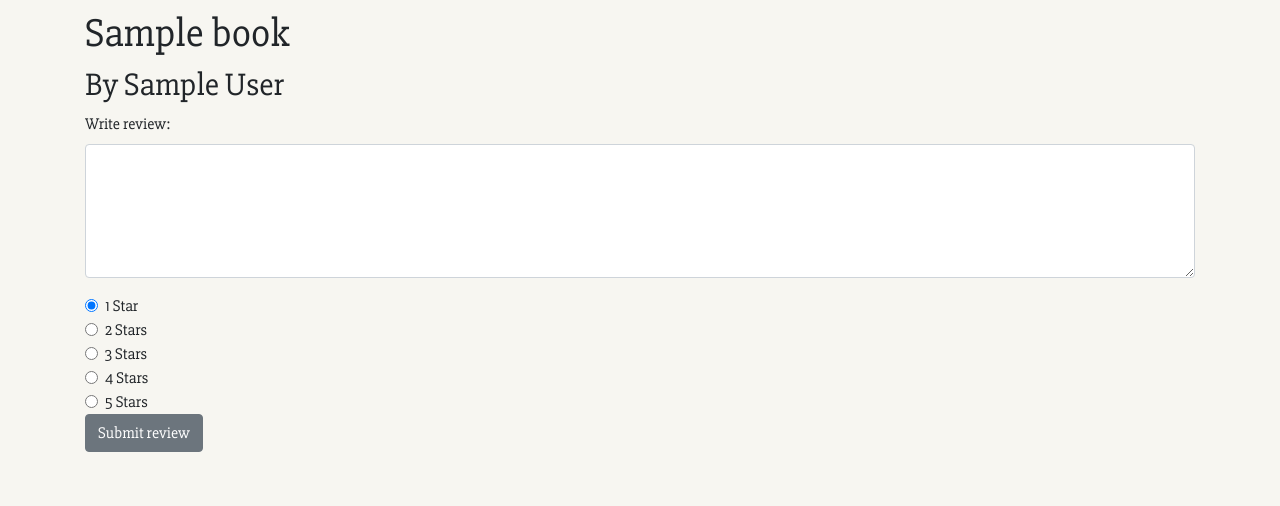
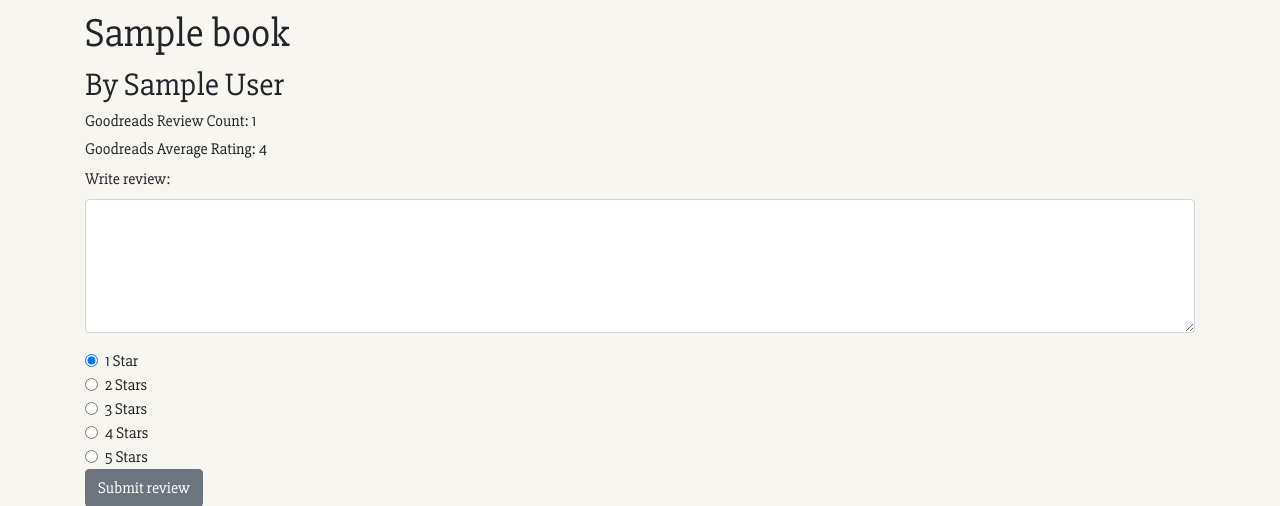
Before and after one commit to Hossamhosni/Books-Flask, a Flask app: template templates/book.html in a window 1280 px wide. Shown: the part 158-664 px from the top of the page. Run offline with Flask 2, Linux system fonts and the light colour scheme; tables that the repository leaves empty hold one stand-in row (values such as "Sample post"); the template is opened without the code that fills it: values that come from a table or form of the project are taken from there, most other values are stand-ins (such as "Sample title", 1, 10 or a date in 2020); some libraries are stand-ins or nearby versions.

```diff
--- a/application.py
+++ b/application.py
@@ -1,4 +1,5 @@
 import os
+import requests
 
 from flask import Flask, session, render_template, request, redirect, jsonify
 from flask_session import Session
@@ -79,13 +80,16 @@ def book(book_id):
 
     # Make sure book exists.
     book = Book.query.get(book_id)
+    res = requests.get("https://www.goodreads.com/book/review_counts.json", params={"key": os.getenv("KEY"), "isbns": book.isbn})
+    goodreads = res.json()
+
     if book is None:
         return render_template("error.html", message="No such Book.")
 
     if ("user_id" in session):
         user = User.query.get(session["user_id"])
 
-    return render_template("book.html", book=book, user=user)
+    return render_template("book.html", book=book, user=user, goodreads=goodreads['books'][0])
 
 @app.route("/search", methods=["POST"])
 def search():
@@ -97,6 +101,9 @@ def search():
 
 @app.route("/review/<int:book_id>", methods=["POST"])
 def review(book_id):
+    review = Review.query.filter_by(book_id=book_id, user_id=session["user_id"]).all()
+    if (review):
+        return render_template("error.html", message="You can't submit two reviews for the same book", user=User.query.get(session["user_id"]))
     content = request.form.get("review")
     try:
         rating = int(request.form.get("rating"))
--- a/templates/book.html
+++ b/templates/book.html
@@ -7,6 +7,8 @@
 {% block body %}
   <h1>{{ book.title }}</h1>
 	<h2>By {{ book.author }}</h2>
+  <h6>Goodreads Review Count: {{goodreads.reviews_count}}</h6>
+  <h6>Goodreads Average Rating: {{goodreads.average_rating}}</h6>
   <form action="{{ url_for('review', book_id=book.id) }}" method="post">
     <div class="form-group">
       <label for="review">Write review:</label>
```
